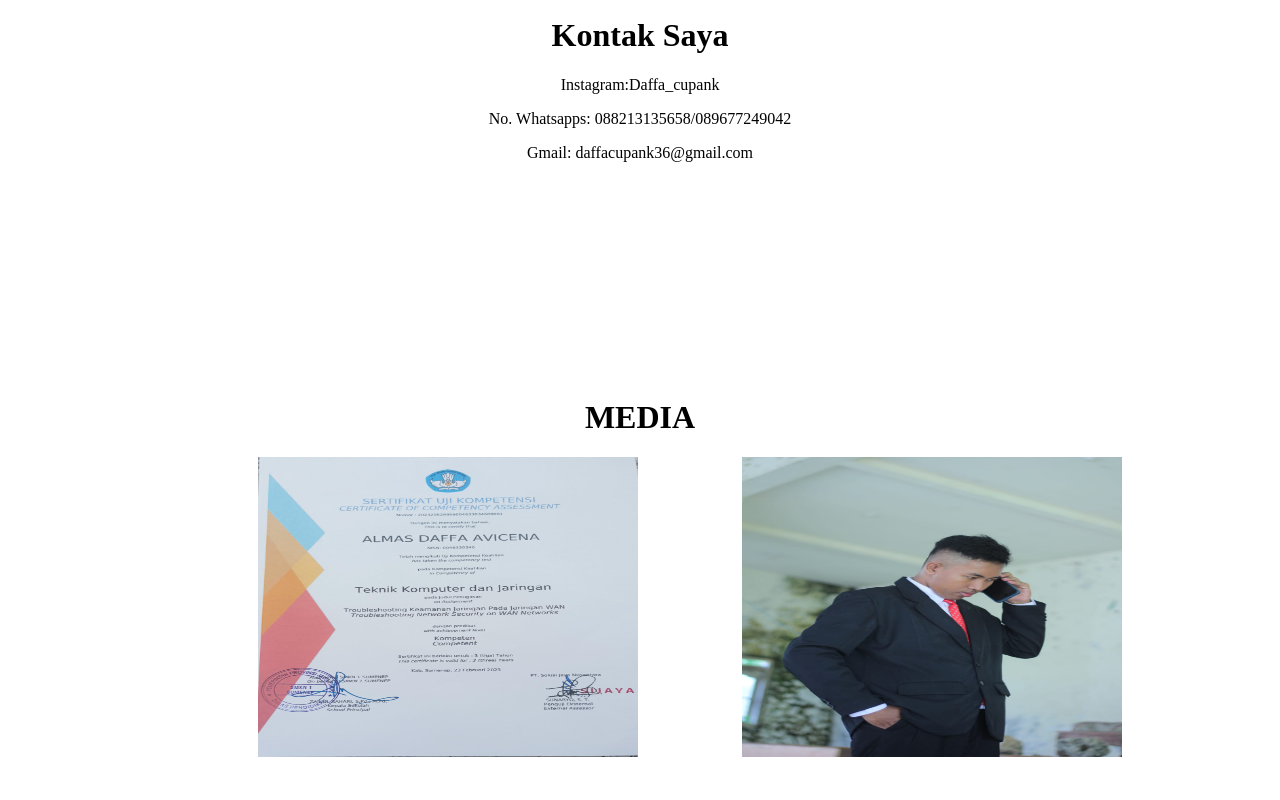
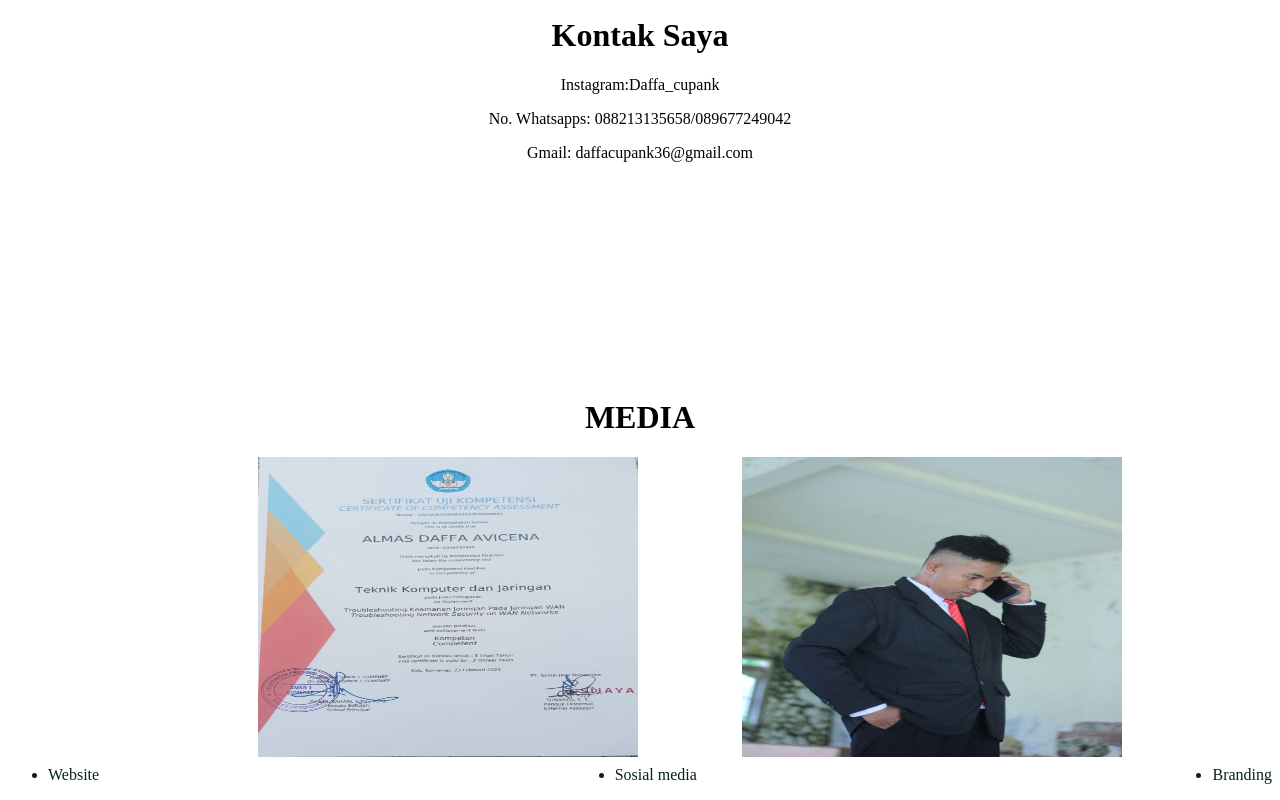
Before and after one commit to almascupank/almas22.github.io, a plain HTML site: page index.html in a window 1280 px wide. Shown: the part 870-1670 px from the top of the page. Before the commit the page ends 1639 px from the top, so only its background shows below. Drawn offline with Linux system fonts and the light colour scheme; files that its build step writes are made by us from their sources.

Commit message:
Update index.html

```diff
--- a/index.html
+++ b/index.html
@@ -44,7 +44,15 @@
         <img src="img/daffa1.jpeg" alt="">
         <img src="img/daffa3.jpeg" alt="">
        </div>
-
+        <footer>
+        <div class="foot">
+            <div class="kk">
+            <ul>
+                <li>Website</li>
+                <li>Sosial media</li>
+                <li>Branding</li>
+            </ul>
+            </div>
 
     </div>
 
```
